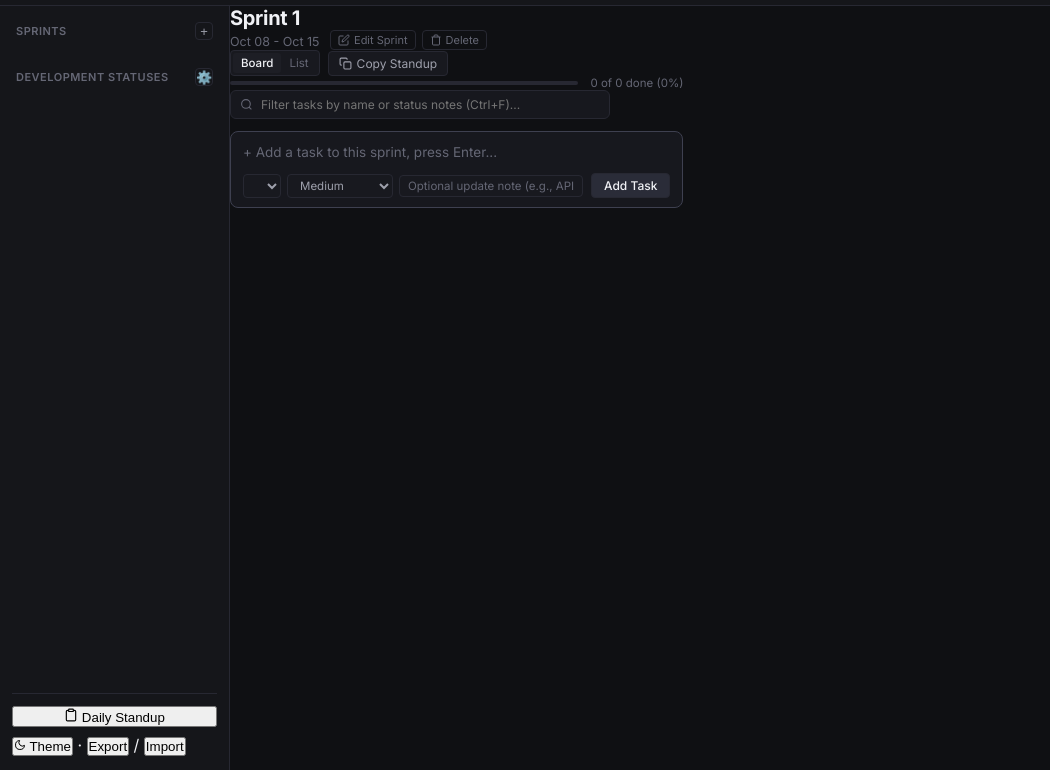
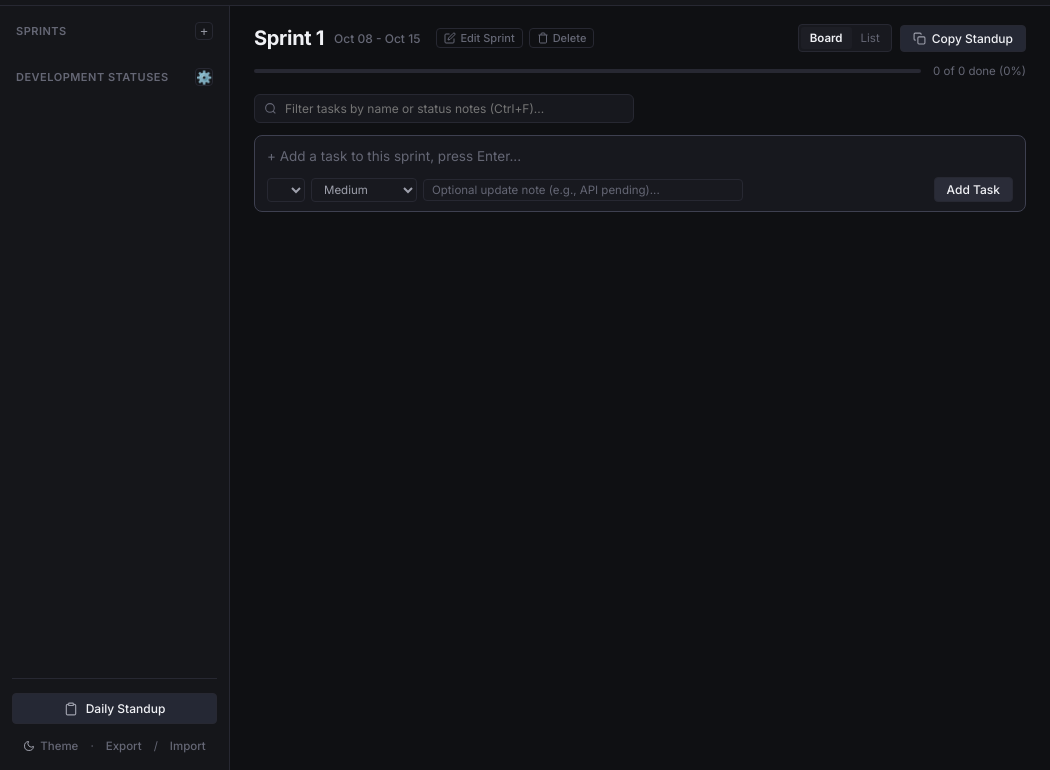
Before and after one commit to munawaralimangat/sprintflow-desktop, an Electron app: page index.html in a window 1050 px wide. Shown: the part 30-800 px from the top of the page. Drawn offline with Linux system fonts and the light colour scheme; no server answers.

Commit message:
UI Polish: Fix workspace padding, daily standup buttons, and sidebar theme/import/export alignment

```diff
--- a/src/renderer/styles/board.css
+++ b/src/renderer/styles/board.css
@@ -2,32 +2,40 @@
    Main Content, Kanban Board & Task Cards
    ========================================================================== */
 
+.main-panel,
 .main-content {
   flex: 1;
   display: flex;
   flex-direction: column;
-  padding: 16px 20px;
+  padding: 18px 24px;
   overflow: hidden;
   background-color: var(--bg-app);
+  min-width: 0;
 }
 
+.sprint-header,
 .sprint-header-section {
   display: flex;
   flex-direction: column;
-  gap: 10px;
-  margin-bottom: 14px;
+  gap: 12px;
+  margin-bottom: 16px;
+  flex-shrink: 0;
 }
 
+.sprint-header-top,
 .sprint-title-row {
   display: flex;
   align-items: center;
   justify-content: space-between;
+  gap: 16px;
 }
 
+.sprint-title-wrap,
 .sprint-title-left {
   display: flex;
-  align-items: baseline;
+  align-items: center;
   gap: 10px;
+  flex-wrap: wrap;
 }
 
 .sprint-heading {
@@ -35,17 +43,54 @@
   font-weight: 700;
   letter-spacing: -0.3px;
   color: var(--text-primary);
+  line-height: 1.2;
 }
 
 .sprint-dates {
-  font-size: 12.5px;
+  font-size: 12px;
   color: var(--text-tertiary);
+  font-weight: 500;
+}
+
+.sprint-header-actions {
+  display: inline-flex;
+  align-items: center;
+  gap: 6px;
+}
+
+.header-action-btn {
+  display: inline-flex;
+  align-items: center;
+  gap: 5px;
+  background: transparent;
+  border: 1px solid var(--border-subtle);
+  color: var(--text-secondary);
+  padding: 3px 8px;
+  border-radius: var(--radius-xs);
+  font-family: inherit;
+  font-size: 11.5px;
+  font-weight: 500;
+  cursor: pointer;
+  transition: all 0.1s ease;
+}
+
+.header-action-btn:hover {
+  background: var(--bg-column);
+  color: var(--text-primary);
+  border-color: var(--border-focus);
+}
+
+.header-action-btn.btn-danger-action:hover {
+  background: rgba(239, 68, 68, 0.1);
+  color: var(--status-blocked);
+  border-color: rgba(239, 68, 68, 0.3);
 }
 
 .sprint-actions {
   display: flex;
   align-items: center;
   gap: 8px;
+  flex-shrink: 0;
 }
 
 .view-toggle-group {
@@ -62,36 +107,42 @@
   color: var(--text-tertiary);
   font-family: inherit;
   font-size: 11.5px;
-  padding: 3px 8px;
+  padding: 4px 9px;
   border-radius: 3px;
   cursor: pointer;
+  transition: all 0.1s;
 }
 
 .view-btn.active {
   background: var(--bg-card);
   color: var(--text-primary);
-  font-weight: 500;
+  font-weight: 600;
 }
 
 .btn-standup-quick {
-  display: flex;
+  display: inline-flex;
   align-items: center;
-  gap: 5px;
-  background: var(--bg-column);
+  gap: 6px;
+  background: var(--btn-standup-bg);
   border: 1px solid var(--border-subtle);
-  color: var(--text-secondary);
+  color: var(--text-primary);
   font-family: inherit;
   font-size: 12px;
-  padding: 4px 10px;
+  font-weight: 500;
+  padding: 5px 12px;
   border-radius: var(--radius-xs);
   cursor: pointer;
-  transition: all 0.1s;
+  transition: all 0.12s ease;
+  white-space: nowrap;
 }
 
 .btn-standup-quick:hover {
-  background: var(--bg-card);
-  color: var(--text-primary);
+  background: var(--btn-standup-hover);
   border-color: var(--border-focus);
+}
+
+.btn-standup-quick svg {
+  color: var(--text-secondary);
 }
 
 /* Progress bar */
--- a/src/renderer/styles/sidebar.css
+++ b/src/renderer/styles/sidebar.css
@@ -188,32 +188,72 @@
   margin-top: auto;
   display: flex;
   flex-direction: column;
-  gap: 8px;
+  gap: 10px;
   border-top: 1px solid var(--border-subtle);
-  padding-top: 12px;
+  padding-top: 14px;
 }
 
-.sidebar-action-btn {
+/* Sidebar Standup Button */
+.standup-action-btn {
   display: flex;
   align-items: center;
+  justify-content: center;
   gap: 8px;
-  background: transparent;
+  width: 100%;
+  background: var(--btn-standup-bg);
   border: 1px solid var(--border-subtle);
-  color: var(--text-secondary);
+  color: var(--text-primary);
   font-family: inherit;
-  font-size: 11.5px;
-  padding: 6px 10px;
+  font-size: 12px;
+  font-weight: 500;
+  padding: 7px 12px;
   border-radius: var(--radius-xs);
   cursor: pointer;
-  transition: all 0.1s;
+  transition: all 0.12s ease;
 }
 
-.sidebar-action-btn:hover {
-  background: var(--bg-column);
-  color: var(--text-primary);
+.standup-action-btn:hover {
+  background: var(--btn-standup-hover);
   border-color: var(--border-focus);
 }
 
-.theme-toggle-btn {
-  justify-content: space-between;
+.standup-action-btn svg {
+  color: var(--text-secondary);
+  flex-shrink: 0;
 }
+
+/* Footer Meta Controls (Theme Toggle, Export, Import) */
+.footer-meta {
+  display: flex;
+  align-items: center;
+  justify-content: center;
+  gap: 6px;
+  color: var(--text-tertiary);
+  font-size: 11.5px;
+  padding-top: 2px;
+}
+
+.meta-btn {
+  display: inline-flex;
+  align-items: center;
+  gap: 5px;
+  background: transparent;
+  border: none;
+  color: var(--text-tertiary);
+  font-family: inherit;
+  font-size: 11.5px;
+  font-weight: 500;
+  padding: 3px 6px;
+  border-radius: var(--radius-xs);
+  cursor: pointer;
+  transition: all 0.12s ease;
+}
+
+.meta-btn:hover {
+  color: var(--text-primary);
+  background: var(--bg-column);
+}
+
+.meta-btn svg {
+  color: var(--text-secondary);
+}
```
